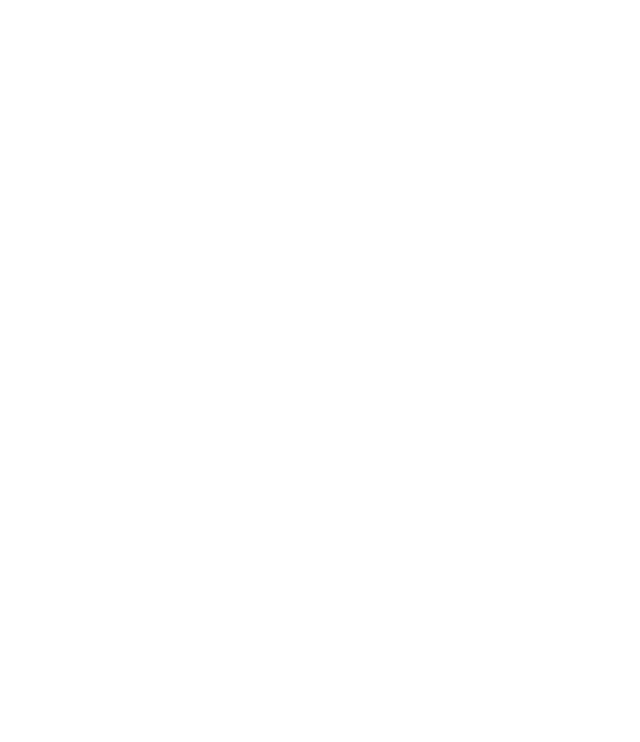
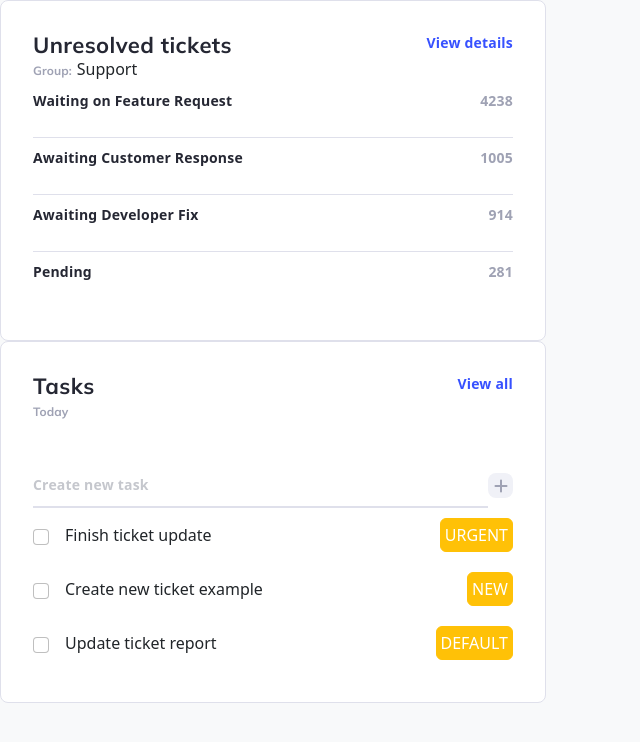
Before and after one commit to akbarahmadjonov/control-panel, a React (Create React App) app: page / in a window 1280 px wide. Shown: the top 742 px of the page, without its empty margins (0-640 px from the left). Built offline with nearby package versions, Linux system fonts and the light colour scheme.

Commit message:
Add todo

```diff
--- a/package.json
+++ b/package.json
@@ -9,6 +9,7 @@
     "react": "^18.2.0",
     "react-dom": "^18.2.0",
     "react-scripts": "5.0.1",
+    "sass": "^1.57.1",
     "web-vitals": "^2.1.4"
   },
   "scripts": {
--- a/public/index.html
+++ b/public/index.html
@@ -1,43 +1,28 @@
 <!DOCTYPE html>
 <html lang="en">
+
 <head>
   <meta charset="utf-8" />
   <link rel="icon" href="%PUBLIC_URL%/favicon.ico" />
   <meta name="viewport" content="width=device-width, initial-scale=1" />
   <meta name="theme-color" content="#000000" />
-    <meta
-      name="description"
-      content="Web site created using create-react-app"
-    />
+  <meta name="description" content="Web site created using create-react-app" />
   <link rel="apple-touch-icon" href="%PUBLIC_URL%/logo192.png" />
-    <!--
-      manifest.json provides metadata used when your web app is installed on a
-      user's mobile device or desktop. See https://developers.google.com/web/fundamentals/web-app-manifest/
-    -->
   <link rel="manifest" href="%PUBLIC_URL%/manifest.json" />
-    <!--
-      Notice the use of %PUBLIC_URL% in the tags above.
-      It will be replaced with the URL of the `public` folder during the build.
-      Only files inside the `public` folder can be referenced from the HTML.
-
-      Unlike "/favicon.ico" or "favicon.ico", "%PUBLIC_URL%/favicon.ico" will
-      work correctly both with client-side routing and a non-root public URL.
-      Learn how to configure a non-root public URL by running `npm run build`.
-    -->
+  <link rel="stylesheet" href="https://cdn.jsdelivr.net/npm/bootstrap@5.2.3/dist/css/bootstrap.min.css">
+  <link rel="stylesheet" href="https://cdnjs.cloudflare.com/ajax/libs/font-awesome/6.2.1/css/all.min.css"
+    integrity="sha512-MV7K8+y+gLIBoVD59lQIYicR65iaqukzvf/nwasF0nqhPay5w/9lJmVM2hMDcnK1OnMGCdVK+iQrJ7lzPJQd1w=="
+    crossorigin="anonymous" referrerpolicy="no-referrer" />
+  <link rel="preconnect" href="https://fonts.googleapis.com">
+  <link rel="preconnect" href="https://fonts.gstatic.com" crossorigin>
+  <link href="https://fonts.googleapis.com/css2?family=Mulish:wght@700&display=swap" rel="stylesheet">
   <title>React App</title>
 </head>
-  <body>
+
+<body class="bg-light">
   <noscript>You need to enable JavaScript to run this app.</noscript>
-    <div id="root"></div>
-    <!--
-      This HTML file is a template.
-      If you open it directly in the browser, you will see an empty page.
+  <div id="root">
+  </div>
+</body>
 
-      You can add webfonts, meta tags, or analytics to this file.
-      The build step will place the bundled scripts into the <body> tag.
-
-      To begin the development, run `npm start` or `yarn start`.
-      To create a production bundle, use `npm run build` or `yarn build`.
-    -->
-  </body>
 </html>
--- a/src/App.jsx
+++ b/src/App.jsx
@@ -1,5 +1,11 @@
+import { Unresolved} from './Components/UnResolved'
+import { Tasks } from './Components/Tasks'
+
 function App() {
-  return <div className="App"></div>;
+  return <div className="App">
+    <Unresolved/>
+    <Tasks/>
+  </div>;
 }
 
 export default App;
--- /dev/null
+++ b/src/Components/Tasks/Tasks.jsx
@@ -0,0 +1,44 @@
+import "./Tasks.scss";
+import TasksData from "./TasksData";
+
+export const Tasks = () => {
+  // const handleSubmit() => {
+
+  // }
+
+  return (
+    <div className="topper">
+      <div className="wrapper">
+        <div className="inner__wrapper">
+          <h2 className="wrapper__title">Tasks</h2>
+          <p className="wrapper__text">Today</p>
+        </div>
+        <a className="wrapper__link" href="./index.jsx">
+          View all
+        </a>
+      </div>
+      <form className="form">
+        <input
+          className="form__input"
+          type="text"
+          placeholder="Create new task"
+        />
+        <button className="form__plus">
+          <i class="fa-solid fa-plus"></i>
+        </button>
+      </form>
+
+      {TasksData.map((task) => (
+        <li className="list d-flex align-items-center">
+          <input
+            className="form-check-input"
+            onChange={task.isCompleted}
+            type="checkbox"
+          />
+          <span className="ms-3">{task.text}</span>
+          <button className="btn btn-warning p-1 rounded ms-auto text-white">{task.isTime}</button>
+        </li>
+      ))}
+    </div>
+  );
+};
--- /dev/null
+++ b/src/Components/Tasks/Tasks.scss
@@ -0,0 +1,94 @@
+// List
+.ResolveList {
+  margin: 0;
+  margin-top: 40px;
+  padding: 0;
+}
+
+.ResolveList__Item {
+  display: flex;
+
+  //   Margin, padding
+  padding: 10px 0 10px 0;
+
+  list-style: none;
+
+  //   Font styles
+  font-weight: 600;
+  font-size: 14px;
+
+  line-height: 20px;
+  letter-spacing: 0.2px;
+  color: #252733;
+}
+
+.ResolveList__Item:not(:last-child) {
+  border-bottom: 1px solid #dfe0eb;
+}
+
+.ResolveList__Amount {
+  margin-left: auto;
+
+  //   Font styles
+  font-weight: 600;
+  font-size: 14px;
+
+  line-height: 20px;
+  text-align: right;
+  letter-spacing: 0.2px;
+  color: #9fa2b4;
+}
+
+.form {
+  display: flex;
+  align-items: center;
+  margin-top: 40px;
+}
+
+.form__input::placeholder {
+  // Font styles
+  font-weight: 600;
+  font-size: 14px;
+
+  line-height: 20px;
+  letter-spacing: 0.2px;
+  color: #c5c7cd;
+}
+
+.form__input {
+  width: 100%;
+  padding: 10px 0 10px 0;
+
+  border: none;
+  outline: none;
+  transition: all 0.2s ease-out;
+  border-bottom: 2px solid #dfe0eb;
+  &:focus {
+    border-bottom: 2px solid #3751ff;
+  }
+}
+
+.form__plus {
+  margin-left: auto;
+
+  width: 100%;
+  max-width: 25px;
+  height: 25px;
+
+  text-align: center;
+  background-color: #f0f1f7;
+  border: none;
+  border-radius: 8px;
+  color: #9fa2b4;
+  font-weight: bold;
+
+  &:hover {
+    color: #fff;
+    background-color: #bec7f9;
+  }
+}
+
+.list {
+  padding: 10px 0 10px 0;
+  list-style: none;
+}
--- /dev/null
+++ b/src/Components/Tasks/TasksData.jsx
@@ -0,0 +1,20 @@
+const TasksData = [
+    {
+        id: 0,
+        isCompleted: false,
+        text: 'Finish ticket update',
+        isTime: 'URGENT'
+    },{
+        id: 1,
+        isCompleted: false,
+        text: 'Create new ticket example',
+        isTime: 'NEW'
+    },
+    {
+        id: 2,
+        isCompleted: false,
+        text: 'Update ticket report',
+        isTime: 'DEFAULT'
+    },
+]
+export default TasksData;
--- /dev/null
+++ b/src/Components/Tasks/index.jsx
@@ -0,0 +1 @@
+export * from './Tasks'
--- /dev/null
+++ b/src/Components/UnResolved/Unresolved.jsx
@@ -0,0 +1,28 @@
+import "./Unresolved.scss";
+import UnresolvedData from "./UnresolvedData";
+
+export const Unresolved = () => {
+  return (
+    <div className="topper">
+      <div className="wrapper">
+        <div className="inner__wrapper">
+          <h2 className="wrapper__title">Unresolved tickets</h2>
+          <p className="wrapper__text">Group:</p>
+          <span>Support</span>
+        </div>
+        <a className="wrapper__link" href="./index.jsx">
+          View details
+        </a>
+      </div>
+
+      {
+        UnresolvedData.map((resolved) =>
+        <li className="ResolveList__Item">
+            <p>{resolved.text}</p>
+          <p className="ResolveList__Amount">{resolved.amount}</p>
+        </li>
+      )
+     }
+    </div>
+  );
+};
--- /dev/null
+++ b/src/Components/UnResolved/Unresolved.scss
@@ -0,0 +1,102 @@
+.topper {
+  width: 100%;
+  max-width: 546px;
+
+  //   Margin, padding
+  padding: 32px;
+
+  //   Custom styles
+  background: #ffffff;
+  border: 1px solid #dfe0eb;
+  border-radius: 8px;
+}
+
+.wrapper {
+  display: flex;
+}
+
+.wrapper__title {
+  // Margin, padding
+  margin: 0;
+
+  //   Font styles
+  font-weight: 700;
+  font-family: "Mulish", sans-serif;
+  font-size: 22px;
+
+  line-height: 24px;
+  letter-spacing: 0.4px;
+  color: #252733;
+}
+
+.wrapper__text {
+  // Margin, padding
+  margin-right: 5px;
+  margin-top: 10px;
+
+  // Font styles
+  display: inline;
+  font-weight: 400;
+  font-family: "Mulish", sans-serif;
+  font-size: 12px;
+
+  line-height: 16px;
+  letter-spacing: 0.1px;
+  color: #9fa2b4;
+}
+
+.wrapper__link {
+  // Margin, padding
+  margin-left: auto;
+
+  // Font styles
+  font-style: normal;
+  font-weight: 600;
+  font-size: 14px;
+
+  line-height: 20px;
+  text-decoration: none;
+  letter-spacing: 0.2px;
+  color: #3751ff;
+}
+
+// List
+.ResolveList {
+  margin: 0;
+  margin-top: 40px;
+  padding: 0;
+}
+
+.ResolveList__Item {
+  display: flex;
+
+  //   Margin, padding
+  padding: 10px 0 10px 0;
+
+  list-style: none;
+
+  //   Font styles
+  font-weight: 600;
+  font-size: 14px;
+
+  line-height: 20px;
+  letter-spacing: 0.2px;
+  color: #252733;
+}
+
+.ResolveList__Item:not(:last-child) {
+  border-bottom: 1px solid #dfe0eb;
+}
+
+.ResolveList__Amount {
+  margin-left: auto;
+
+  //   Font styles
+  font-weight: 600;
+  font-size: 14px;
+
+  line-height: 20px;
+  text-align: right;
+  letter-spacing: 0.2px;
+  color: #9fa2b4;
+}
--- /dev/null
+++ b/src/Components/UnResolved/UnresolvedData.jsx
@@ -0,0 +1,19 @@
+const UnresolvedData = [
+    {
+        text: 'Waiting on Feature Request',
+        amount: 4238,
+    },
+    {
+        text: 'Awaiting Customer Response',
+        amount: 1005,
+    },
+    {
+        text: 'Awaiting Developer Fix',
+        amount: 914,
+    },
+    {
+        text: 'Pending',
+        amount: 281,
+    },
+]
+export default UnresolvedData;
--- /dev/null
+++ b/src/Components/UnResolved/index.jsx
@@ -0,0 +1 @@
+export * from './Unresolved'
```
Also changed, not shown: 1 other file (tests, documents, lock files or other folders). Lines whose indentation alone changed are shown as unchanged.
